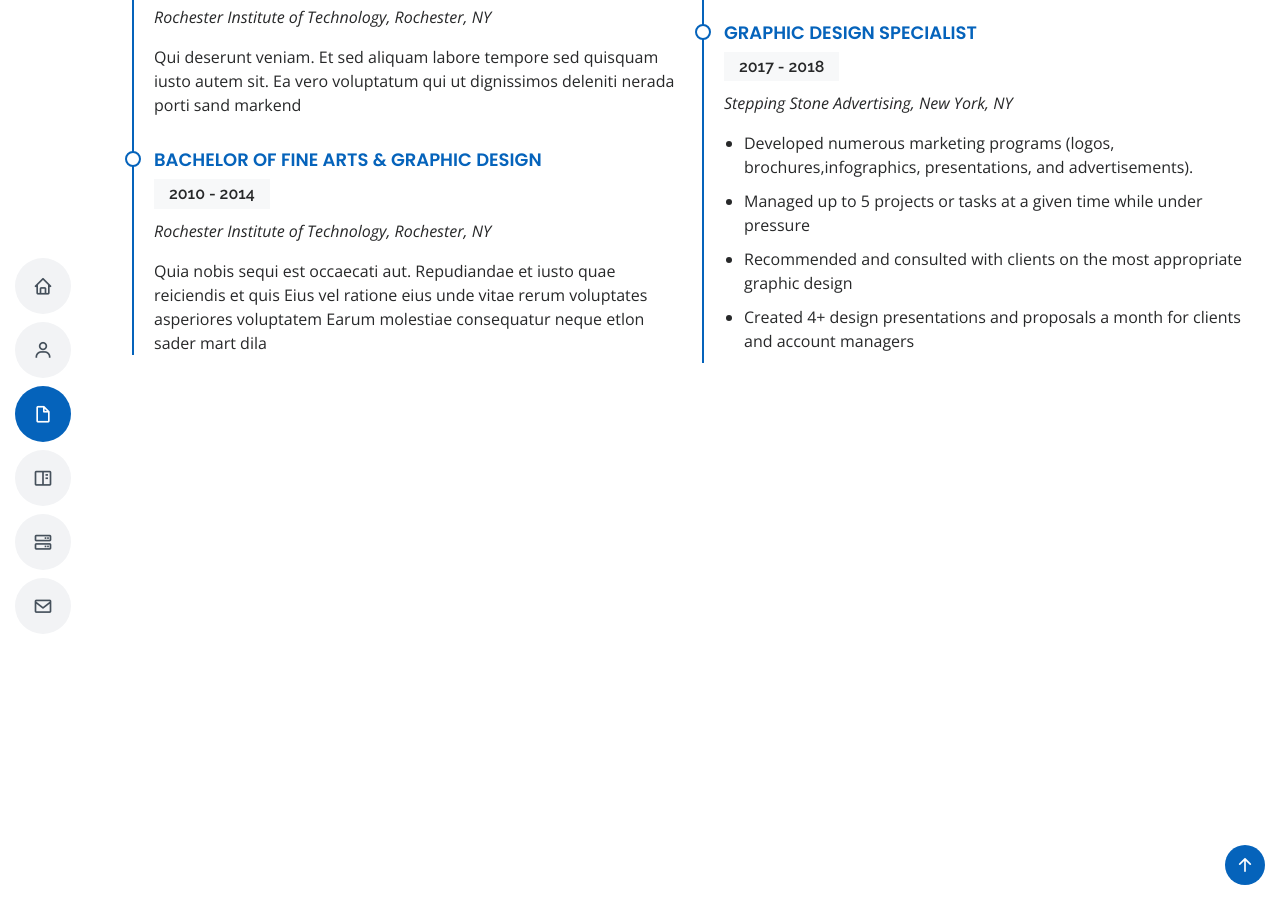
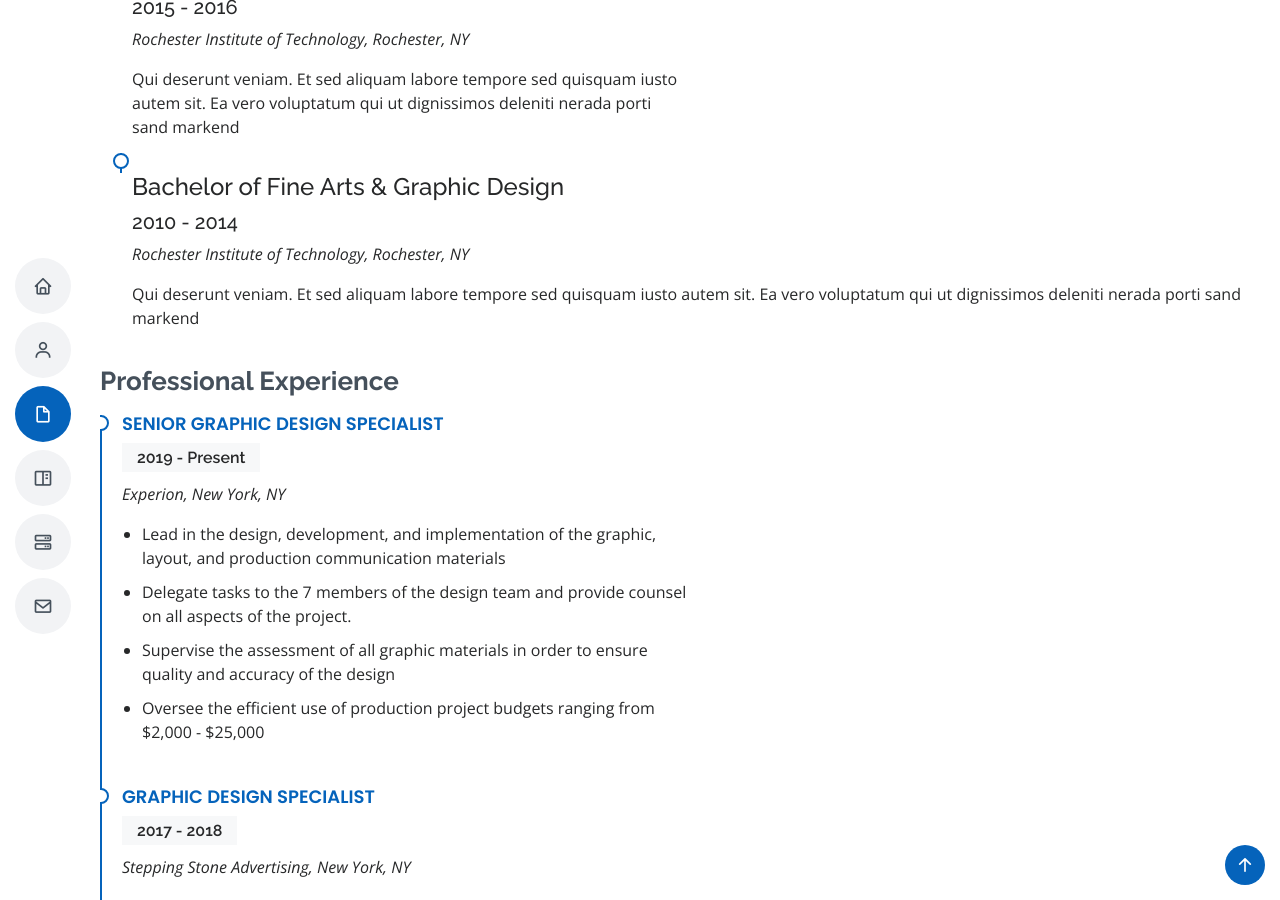
Before and after one commit to tiagosabadini/ghpages-sitepessoal-tutorial-md, a Jekyll site: the page built from index.md, in a window 1280 px wide and 900 px high, scrolled down 2215 px. Built offline with Jekyll 4.4.1, drawn with Linux system fonts in a browser that asks for light colours; some of the changed text lies outside the part shown.

Commit message:
conteúdo

```diff
--- a/_config.yml
+++ b/_config.yml
@@ -38,13 +38,13 @@ sessoes:
       - "alice.barkley@example.com"
 
     educacao:
-      0:
+      -
         titulo: "Master of Fine Arts &amp; Graphic Design"
         ano: "2015 - 2016"
         instituicao: "Rochester Institute of Technology, Rochester, NY"
         descricao: "Qui deserunt veniam. Et sed aliquam labore tempore sed quisquam iusto autem sit. Ea vero voluptatum qui ut dignissimos deleniti nerada porti sand markend"
 
-      1:
+      -
         titulo: "Bachelor of Fine Arts &amp; Graphic Design"
         ano: "2010 - 2014"
         instituicao: "Rochester Institute of Technology, Rochester, NY"
--- a/_includes/sessao-experiencia.html
+++ b/_includes/sessao-experiencia.html
@@ -22,18 +22,15 @@
         </div>
 
         <h3 class="resume-title">Education</h3>
-        <div class="resume-item">
-          <h4>Master of Fine Arts &amp; Graphic Design</h4>
-          <h5>2015 - 2016</h5>
-          <p><em>Rochester Institute of Technology, Rochester, NY</em></p>
-          <p>Qui deserunt veniam. Et sed aliquam labore tempore sed quisquam iusto autem sit. Ea vero voluptatum qui ut dignissimos deleniti nerada porti sand markend</p>
-        </div>
-        <div class="resume-item">
-          <h4>Bachelor of Fine Arts &amp; Graphic Design</h4>
-          <h5>2010 - 2014</h5>
-          <p><em>Rochester Institute of Technology, Rochester, NY</em></p>
-          <p>Quia nobis sequi est occaecati aut. Repudiandae et iusto quae reiciendis et quis Eius vel ratione eius unde vitae rerum voluptates asperiores voluptatem Earum molestiae consequatur neque etlon sader mart dila</p>
-        </div>
+        {% assign items = site.sessoes.experiencia.educacao %}
+        {% for item in items %}
+          <div class="resume-item"></div>
+            <h4>{{ item.titulo }}</h4>
+            <h5>{{ item.ano }}</h5>
+            <p><em>{{ item.instituicao }}</em></p>
+            <p>{{ item.descricao }}</p>
+          </div>
+        {% endfor %}
       </div>
       <div class="col-lg-6">
         <h3 class="resume-title">Professional Experience</h3>
```
